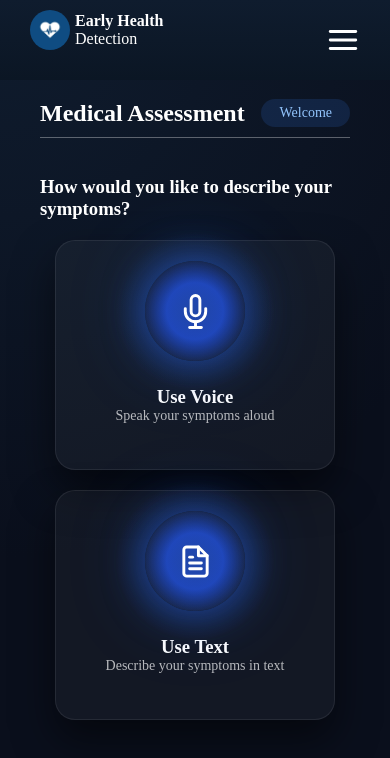
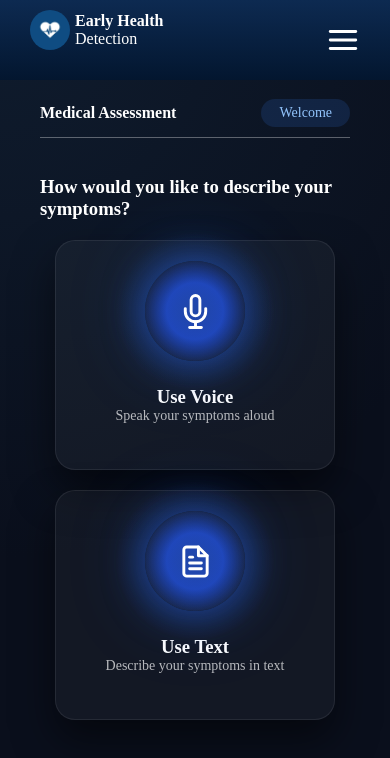
Before and after one commit to Okesh101/Health-Shield, a React (Vite) app in the folder frontend/: page /assessment in a window 390 px wide. Shown: the top 758 px of the page. Built offline with nearby package versions, Linux system fonts and the light colour scheme.

Commit message:
Made changes for the sidebar

```diff
--- a/frontend/src/components/Sidebar.jsx
+++ b/frontend/src/components/Sidebar.jsx
@@ -56,6 +56,15 @@ export default function Sidebar() {
               }}
             >
               Medical Assessment
+            </button>
+             <button
+              className={activeTab === "assessment" ? "active" : ""}
+              onClick={() => {
+                navigate("/assessment");
+                setActiveTab("assessment");
+              }}
+            >
+              About
             </button>
           </>
         )}
--- a/frontend/src/scss/_base.scss
+++ b/frontend/src/scss/_base.scss
@@ -38,4 +38,15 @@ body {
     @media (max-width: 768px) {
       margin-bottom: 38px;
     }
+    @media (max-width: 500px) {
+      h3{
+        font-size: 18px;
+      }
+    }
+    @media (max-width: 404px) {
+      gap:6px;
+      h3{
+        font-size: 16px;
+      }
+    }
   }
--- a/frontend/src/scss/_sideBar.scss
+++ b/frontend/src/scss/_sideBar.scss
@@ -49,11 +49,12 @@
   }
 }
 .mobile_menu {
-  background: linear-gradient(180deg, #0f1c2e 0%, #0b1624 100%);
+  background: linear-gradient(180deg, #0d2a51 0%, #03162f 100%);
   justify-content: space-between;
   align-items: center;
   width: 100%;
   position: fixed;
+  z-index : 999;
   .heading {
     display: flex;
     justify-content: space-between;
@@ -81,7 +82,7 @@
     }
   }
   .mobile_sideBar_section {
-    background: #0f1c2e;
+    background: #05234e;
     border: 1px solid rgba(255, 255, 255, 0.08);
     box-shadow: 0 20px 40px rgba(0, 0, 0, 0.5);
     position: absolute;
```
